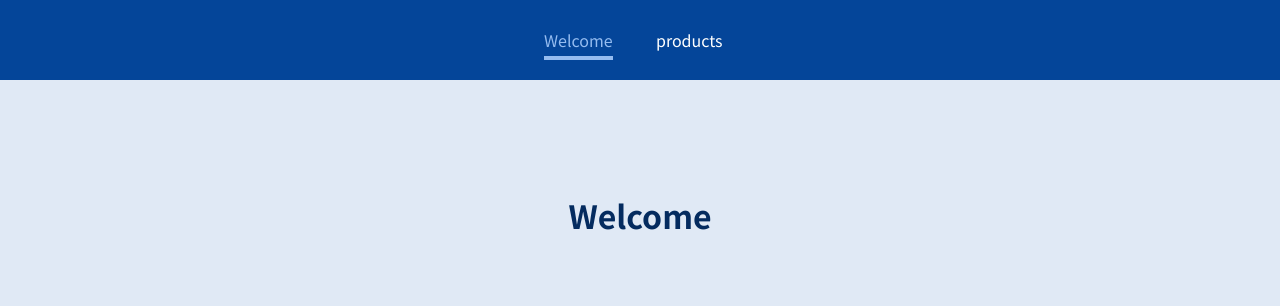
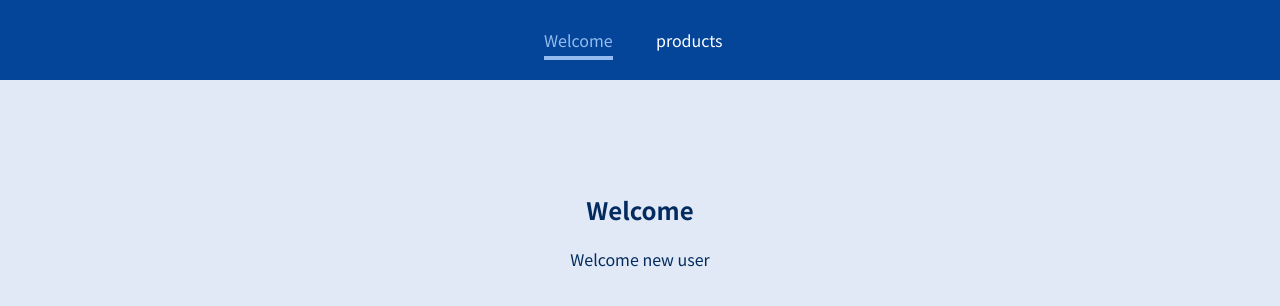
Before and after one commit to Hagleyson/--using-react-router, a JavaScript app: page /welcome/new-user in a window 1280 px wide. Shown: the top 306 px of the page. Built offline with nearby package versions, Linux system fonts and the light colour scheme.

Commit message:
using redirect

```diff
--- a/src/App.js
+++ b/src/App.js
@@ -1,4 +1,4 @@
-import { Route, Switch } from "react-router-dom";
+import { Route, Switch, Redirect } from "react-router-dom";
 import MainHeader from "./components/MainHeader";
 import Products from "./pages/products";
 import Welcome from "./pages/Welcome";
@@ -9,6 +9,9 @@
       <MainHeader />
       <main>
         <Switch>
+          <Route path={"/"} exact>
+            <Redirect to={"/welcome"} />
+          </Route>
           <Route path="/welcome">
             <Welcome />
           </Route>
--- a/src/pages/Welcome.js
+++ b/src/pages/Welcome.js
@@ -1,5 +1,14 @@
+import { Route } from "react-router";
+
 const Welcome = () => {
-  return <h1>Welcome</h1>;
+  return (
+    <section>
+      <h1>Welcome</h1>
+      <Route path="/welcome/new-user">
+        <p>Welcome new user</p>
+      </Route>
+    </section>
+  );
 };
 
 export default Welcome;
```
Also changed, not shown: 1 other file (tests, documents, lock files or other folders).
